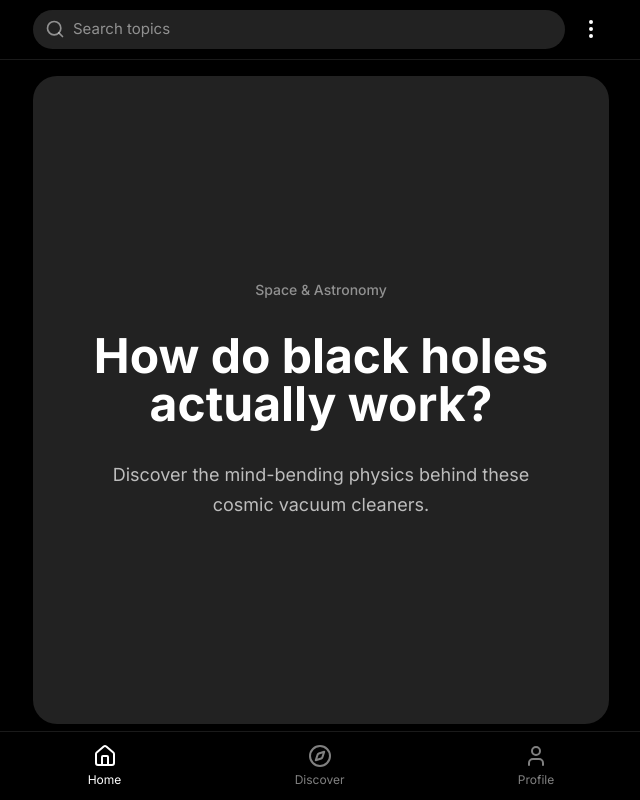
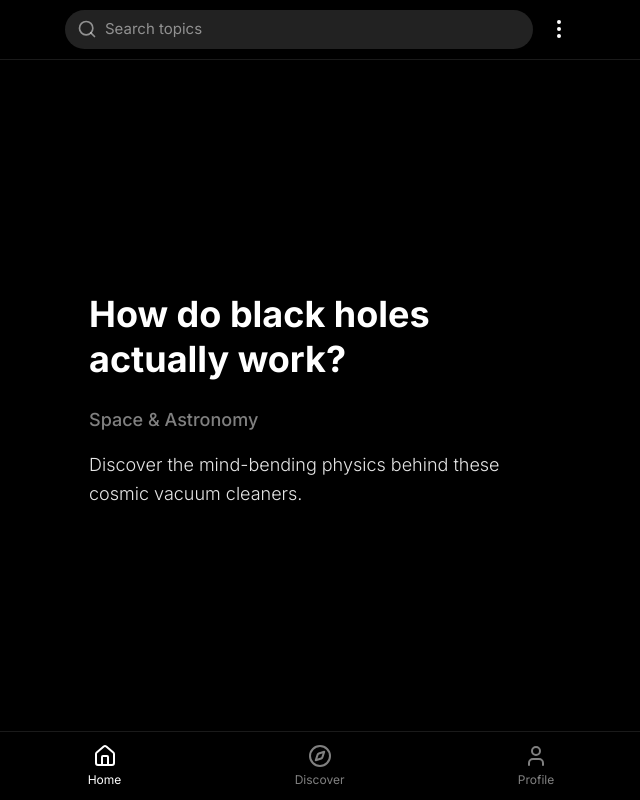
Before and after one commit to affixpin/brainder, a Next.js app: page /feed in a window 1280 px wide. Shown: the whole page, without its empty margins (319-959 px from the left). Built offline with nearby package versions, Linux system fonts and the light colour scheme.

Commit message:
cards replaced with reels-like feed

```diff
--- a/src/app/feed/[topicId]/page.tsx
+++ b/src/app/feed/[topicId]/page.tsx
@@ -9,6 +9,7 @@ import { ChevronLeft } from 'lucide-react'
 import { useState, useEffect } from 'react'
 import { motion, AnimatePresence } from 'framer-motion'
 import { useSwipeable } from 'react-swipeable'
+import { useRouter } from 'next/navigation'
 
 // This would be replaced with actual data fetching
 const mockTopic: Topic = {
@@ -45,16 +46,21 @@ const mockTopic: Topic = {
 }
 
 export default function TopicPage({ params }: { params: { topicId: string } }) {
+  const router = useRouter();
   const [currentIndex, setCurrentIndex] = useState(0)
   const [direction, setDirection] = useState(0)
   const [isScrolling, setIsScrolling] = useState(false)
+  const [isExiting, setIsExiting] = useState(false)
+
+  useEffect(() => {
+    setIsExiting(false)
+  }, [])
 
   const goToNext = () => {
     if (currentIndex < mockTopic.reels.length - 1 && !isScrolling) {
       setIsScrolling(true)
       setDirection(1)
       setCurrentIndex(currentIndex + 1)
-      setTimeout(() => setIsScrolling(false), 300)
     }
   }
 
@@ -63,8 +69,11 @@ export default function TopicPage({ params }: { params: { topicId: string } }) {
       setIsScrolling(true)
       setDirection(-1)
       setCurrentIndex(currentIndex - 1)
-      setTimeout(() => setIsScrolling(false), 300)
     }
+  }
+
+  const onAnimationComplete = () => {
+    setIsScrolling(false)
   }
 
   const handlers = useSwipeable({
@@ -72,11 +81,12 @@ export default function TopicPage({ params }: { params: { topicId: string } }) {
     onSwipedDown: () => goToPrevious(),
     trackMouse: false,
     preventScrollOnSwipe: true,
+    swipeDuration: 250,
   })
 
   useEffect(() => {
     const handleWheel = (e: WheelEvent) => {
-      if (Math.abs(e.deltaY) > 20) { // Add threshold to prevent accidental scrolls
+      if (Math.abs(e.deltaY) > 5) {
         if (e.deltaY > 0) {
           goToNext()
         } else {
@@ -89,46 +99,72 @@ export default function TopicPage({ params }: { params: { topicId: string } }) {
     return () => window.removeEventListener('wheel', handleWheel)
   }, [currentIndex, isScrolling])
 
-  const variants = {
+  const handleBackClick = (e: React.MouseEvent) => {
+    e.preventDefault();
+    setIsExiting(true);
+    router.push('/feed');
+  };
+
+  const contentVariants = {
     enter: (direction: number) => ({
-      y: direction > 0 ? '100%' : '-100%',
-      opacity: 0,
+      y: direction > 0 ? window.innerHeight : -window.innerHeight,
+      opacity: 0
     }),
     center: {
       y: 0,
-      opacity: 1,
+      opacity: 1
     },
     exit: (direction: number) => ({
-      y: direction < 0 ? '100%' : '-100%',
-      opacity: 0,
-    }),
+      y: direction < 0 ? window.innerHeight : -window.innerHeight,
+      opacity: 0
+    })
   }
 
   return (
-    <>
+    <motion.div
+      key="topic-page"
+      initial={{ x: window.innerWidth }}
+      animate={{ x: 0 }}
+      exit={{ x: -window.innerWidth }}
+      transition={{
+        x: { type: "tween", duration: 0.2, ease: "easeInOut" }
+      }}
+      className="fixed inset-0 bg-black"
+    >
       {/* Back button */}
-      <Link
-        href="/feed"
+      <button
+        onClick={handleBackClick}
         className="fixed top-4 left-4 z-50 w-10 h-10 rounded-full bg-black/50 flex items-center justify-center"
       >
         <ChevronLeft className="w-6 h-6 text-white" />
-      </Link>
+      </button>
 
-      <div className="fixed inset-0 bg-black">
-        <main className="h-screen w-full overflow-hidden" {...handlers}>
+      <main
+        className="h-screen w-full overflow-hidden"
+        {...handlers}
+      >
         <AnimatePresence initial={false} custom={direction} mode="popLayout">
           <motion.div
             key={currentIndex}
             custom={direction}
-              variants={variants}
+            variants={contentVariants}
             initial="enter"
             animate="center"
             exit="exit"
+            onAnimationComplete={onAnimationComplete}
             transition={{
-                y: { type: "spring", stiffness: 300, damping: 40, restDelta: 0.01 },
-                opacity: { duration: 0.15 },
+              y: { type: "tween", duration: 0.3, ease: "easeInOut" },
+              opacity: { duration: 0.15 }
             }}
             className="absolute inset-0 w-full h-full"
+            drag="y"
+            dragConstraints={{ top: 0, bottom: 0 }}
+            dragElastic={0.7}
+            onDragEnd={(e, { offset, velocity }) => {
+              const swipe = Math.abs(offset.y) * velocity.y;
+              if (swipe > 50) goToPrevious();
+              if (swipe < -50) goToNext();
+            }}
           >
             {mockTopic.reels[currentIndex].type === 'text' ? (
               <TextBlock content={mockTopic.reels[currentIndex].content} />
@@ -145,7 +181,6 @@ export default function TopicPage({ params }: { params: { topicId: string } }) {
       </main>
 
       <BottomNav />
-      </div>
-    </>
+    </motion.div>
   )
 }
--- /dev/null
+++ b/src/app/feed/layout.tsx
@@ -0,0 +1,15 @@
+'use client';
+
+import { AnimatePresence } from 'framer-motion';
+
+export default function FeedLayout({
+  children,
+}: {
+  children: React.ReactNode;
+}) {
+  return (
+    <AnimatePresence mode="wait">
+      {children}
+    </AnimatePresence>
+  );
+}
--- a/src/app/feed/page.tsx
+++ b/src/app/feed/page.tsx
@@ -5,8 +5,9 @@ import { Topic } from '@/types'
 import BottomNav from '@/components/BottomNav'
 import { Search, MoreVertical } from 'lucide-react'
 import { useState, useCallback, useEffect } from 'react'
+import { motion, AnimatePresence } from 'framer-motion'
 import { useSwipeable } from 'react-swipeable'
-import { motion, AnimatePresence } from 'framer-motion'
+import { useRouter } from 'next/navigation'
 
 // This would be replaced with actual data fetching
 const mockTopics: Topic[] = [
@@ -55,9 +56,11 @@ const mockTopics: Topic[] = [
 ]
 
 export default function FeedPage() {
+  const router = useRouter();
   const [currentIndex, setCurrentIndex] = useState(0)
   const [direction, setDirection] = useState(0)
   const [isScrolling, setIsScrolling] = useState(false)
+  const [isTransitioning, setIsTransitioning] = useState(false)
   const currentTopic = mockTopics[currentIndex]
 
   const goToNext = () => {
@@ -65,7 +68,6 @@ export default function FeedPage() {
       setIsScrolling(true)
       setDirection(1)
       setCurrentIndex(currentIndex + 1)
-      setTimeout(() => setIsScrolling(false), 500) // Debounce scrolling
     }
   }
 
@@ -74,54 +76,78 @@ export default function FeedPage() {
       setIsScrolling(true)
       setDirection(-1)
       setCurrentIndex(currentIndex - 1)
-      setTimeout(() => setIsScrolling(false), 500) // Debounce scrolling
     }
   }
 
+  const onAnimationComplete = () => {
+    setIsScrolling(false)
+  }
+
   const handleWheel = useCallback((e: WheelEvent) => {
-    // Detect scroll direction
+    if (Math.abs(e.deltaY) > 5) { // Reduced threshold for more responsive scrolling
       if (e.deltaY > 0) {
         goToNext()
-    } else if (e.deltaY < 0) {
+      } else {
         goToPrevious()
+      }
     }
   }, [currentIndex, isScrolling])
 
   useEffect(() => {
-    // Add wheel event listener
     window.addEventListener('wheel', handleWheel, { passive: true })
-    return () => {
-      window.removeEventListener('wheel', handleWheel)
-    }
+    return () => window.removeEventListener('wheel', handleWheel)
   }, [handleWheel])
 
   const handlers = useSwipeable({
-    onSwipedLeft: () => goToNext(),
-    onSwipedRight: () => goToPrevious(),
-    trackMouse: true,
+    onSwipedUp: () => goToNext(),
+    onSwipedDown: () => goToPrevious(),
+    trackMouse: false,
     preventScrollOnSwipe: true,
+    swipeDuration: 250, // Reduced from default for faster response
   })
+
+  const handleTopicClick = (e: React.MouseEvent, topicId: string) => {
+    e.preventDefault();
+    if (Math.abs((e.target as any).offsetY) > 10) {
+      return;
+    }
+
+    setIsTransitioning(true);
+    router.push(`/feed/${topicId}`);
+  };
 
   const variants = {
     enter: (direction: number) => ({
-      x: direction > 0 ? '100%' : '-100%',
+      y: direction > 0 ? window.innerHeight : -window.innerHeight,
       opacity: 0,
+      x: 0
     }),
     center: {
-      x: 0,
+      y: 0,
       opacity: 1,
+      x: 0
     },
     exit: (direction: number) => ({
-      x: direction < 0 ? '100%' : '-100%',
-      opacity: 0,
-    }),
+      y: isTransitioning ? 0 : direction < 0 ? window.innerHeight : -window.innerHeight,
+      opacity: isTransitioning ? 1 : 0,
+      x: isTransitioning ? -window.innerWidth : 0
+    })
   }
 
   return (
-    <div className="min-h-screen bg-black">
+    <motion.div
+      key="feed-page"
+      initial={{ x: isTransitioning ? 0 : -window.innerWidth }}
+      animate={{ x: 0 }}
+      exit={{ x: window.innerWidth }}
+      transition={{
+        x: { type: "tween", duration: 0.2, ease: "easeInOut" }
+      }}
+      className="fixed inset-0 bg-black"
+    >
       {/* Search header */}
-      <div className="sticky top-0 bg-black/95 backdrop-blur-sm border-b border-white/10 px-3 py-2.5 z-50">
-        <div className="flex items-center gap-2 max-w-xl mx-auto">
+      <div className="absolute top-0 left-0 right-0 bg-black/95 backdrop-blur-sm border-b border-white/10 px-3 py-2.5 z-50">
+        <div className="flex items-center gap-2 max-w-lg mx-auto">
           <div className="flex-1 relative">
             <Search className="absolute left-3 top-1/2 -translate-y-1/2 w-5 h-5 text-white/50" />
             <input
@@ -136,10 +162,9 @@ export default function FeedPage() {
         </div>
       </div>
 
-      {/* Full screen card */}
-      <div className="flex-1 flex items-center justify-center overflow-hidden py-4">
-        <div className="relative w-full h-[calc(100vh-9.5rem)]" {...handlers}>
-          <AnimatePresence initial={false} custom={direction}>
+      {/* Main content */}
+      <main className="h-screen w-full flex items-center justify-center overflow-hidden" {...handlers}>
+        <AnimatePresence initial={false} custom={direction} mode="popLayout">
           <motion.div
             key={currentIndex}
             custom={direction}
@@ -147,42 +172,42 @@ export default function FeedPage() {
             initial="enter"
             animate="center"
             exit="exit"
+            onAnimationComplete={onAnimationComplete}
             transition={{
-                x: { type: "spring", stiffness: 200, damping: 25 },
-                opacity: { duration: 0.2 },
+              y: { type: "tween", duration: 0.3, ease: "easeInOut" },
+              opacity: { duration: 0.15 }
             }}
-              className="absolute inset-0 px-3"
-              drag="x"
-              dragConstraints={{ left: 0, right: 0 }}
-              dragElastic={1}
+            className="w-full max-w-lg px-6 absolute"
+            drag="y"
+            dragConstraints={{ top: 0, bottom: 0 }}
+            dragElastic={0.7}
             onDragEnd={(e, { offset, velocity }) => {
-                const swipe = Math.abs(offset.x) * velocity.x;
-                if (swipe < -100) goToNext();
-                if (swipe > 100) goToPrevious();
+              const swipe = Math.abs(offset.y) * velocity.y;
+              if (swipe > 50) goToPrevious();
+              if (swipe < -50) goToNext();
             }}
           >
-              <Link
-                href={`/feed/${currentTopic.id}`}
-                className="block bg-[#222222] rounded-3xl h-full mx-auto max-w-xl flex flex-col justify-center text-center"
+            <div
+              className="block cursor-pointer"
+              onClick={(e) => handleTopicClick(e, currentTopic.id)}
             >
-                <div className="px-6 py-16 md:px-8">
-                  <span className="text-sm text-white/50 font-medium block mb-8">
+              <h1 className="text-4xl font-bold text-white mb-6 leading-tight">
+                {currentTopic.title}
+              </h1>
+              <div className="space-y-4">
+                <span className="text-lg text-white/50 font-medium block">
                   {currentTopic.category}
                 </span>
-                  <h3 className="text-[2.5rem] md:text-5xl font-bold text-white leading-tight mb-8">
-                    {currentTopic.title}
-                  </h3>
-                  <p className="text-lg text-white/70 leading-relaxed max-w-md mx-auto">
+                <p className="text-lg text-white/90 leading-relaxed font-light">
                   {currentTopic.teaser}
                 </p>
               </div>
-              </Link>
+            </div>
           </motion.div>
         </AnimatePresence>
-        </div>
-      </div>
+      </main>
 
       <BottomNav />
-    </div>
+    </motion.div>
   );
 }
```
Also changed, not shown: 1 other file (tests, documents, lock files or other folders). Lines whose indentation alone changed are shown as unchanged.
